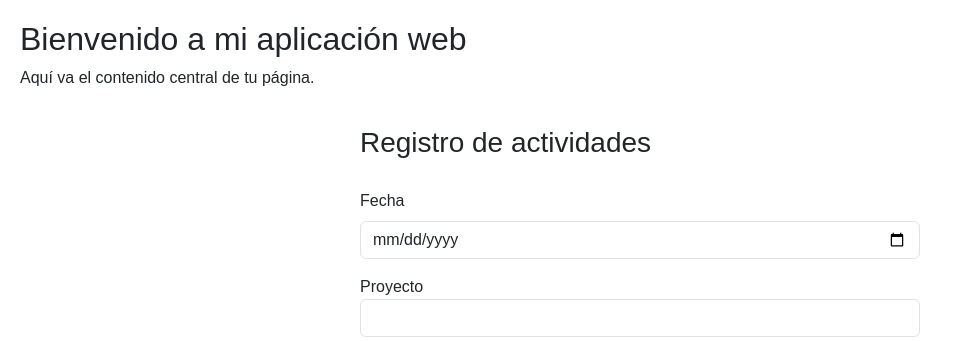
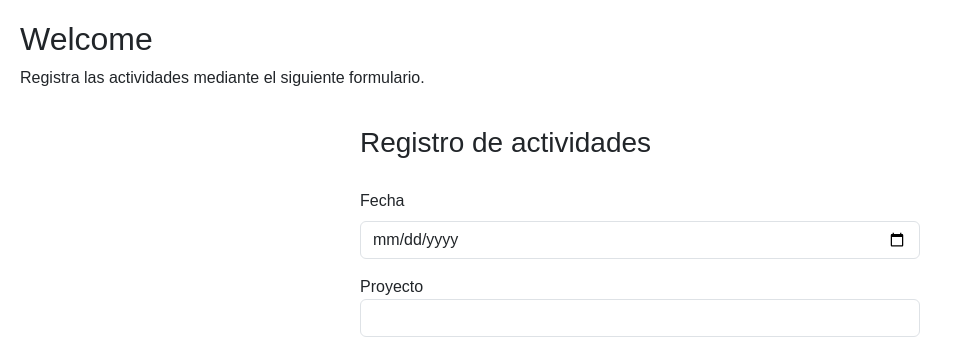
Before and after one commit to somewhereonly9/timereport, a PHP site: page /views/inicio.php in a window 1280 px wide. Shown: the part 151-492 px from the top of the page, without its empty margins (0-963 px from the left). Run offline with PHP 8.4, Linux system fonts and the light colour scheme; the visitor is signed in with stand-in values (Sample User, id 1).

Commit message:
se restablecio el codigo a un punto anterior, se modifico texto el inicio, y se agrego las etiquetas de php a los archivos de task

```diff
--- a/controllers/Task.Controller.php
+++ b/controllers/Task.Controller.php
@@ -1,3 +1,4 @@
+<?php
 if ($_SERVER['REQUEST_METHOD'] === 'POST') {
     $data = [
         'project_id' => $_POST['proyecto'],
@@ -14,3 +15,5 @@ if ($_SERVER['REQUEST_METHOD'] === 'POST') {
         header("Location: ../views/inicio.php?error=true");
     }
 }
+
+?>
--- a/models/Task.php
+++ b/models/Task.php
@@ -1,3 +1,5 @@
+<?php
+
 public function registrarTarea($data) {
     $sql = "INSERT INTO tasks (project_id, company_id, name, description, date, assigned_to)
             VALUES (:project_id, :company_id, :name, :description, :date, :assigned_to)";
@@ -11,3 +13,5 @@ public function registrarTarea($data) {
         ':assigned_to' => $data['assigned_to']
     ]);
 }
+
+?>
--- a/views/inicio.php
+++ b/views/inicio.php
@@ -36,8 +36,8 @@ if(!isset($_SESSION['usuario'])){
 
 <!-- Contenido principal -->
 <main>
-    <h2>Bienvenido a mi aplicación web</h2>
-    <p>Aquí va el contenido central de tu página.</p>
+    <h2>Welcome</h2>
+    <p>Registra las actividades mediante el siguiente formulario.</p>
     <div class="form-container">
     <h3>Registro de actividades</h3>
     <div>
```
